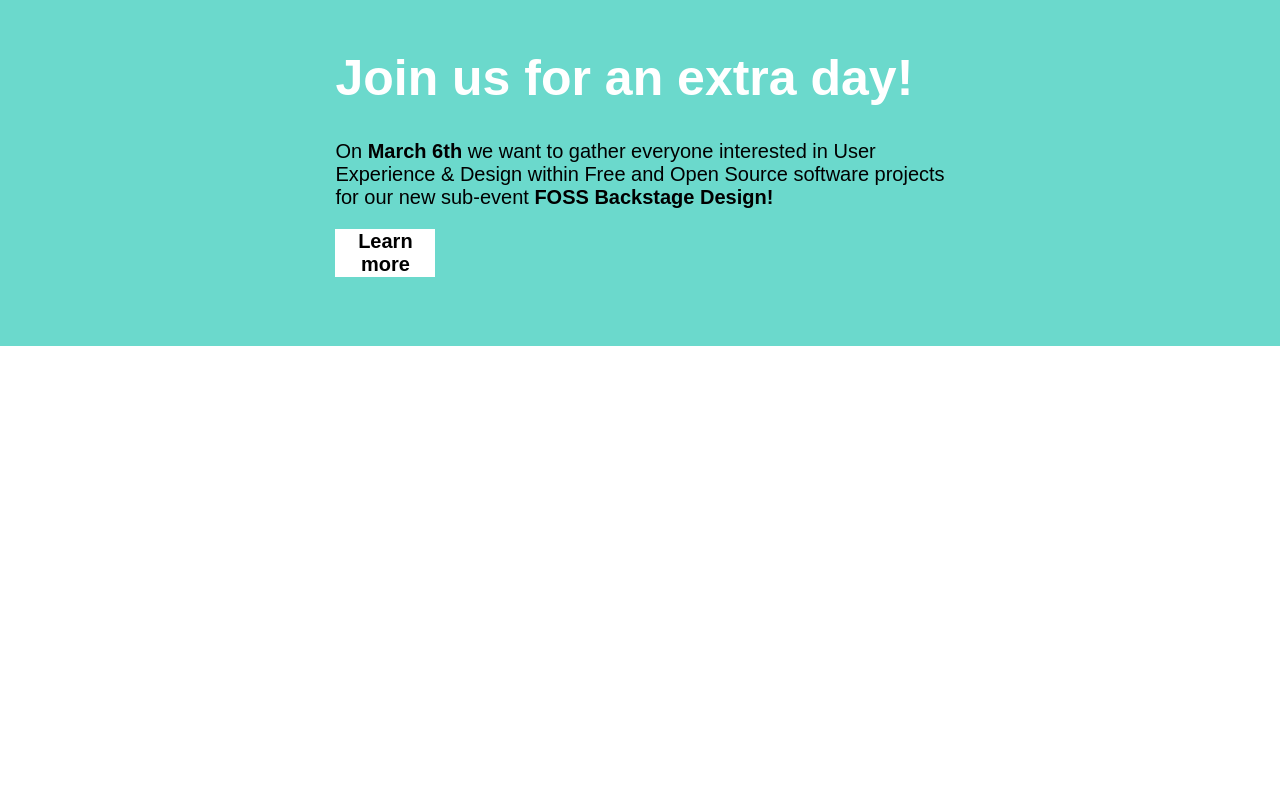
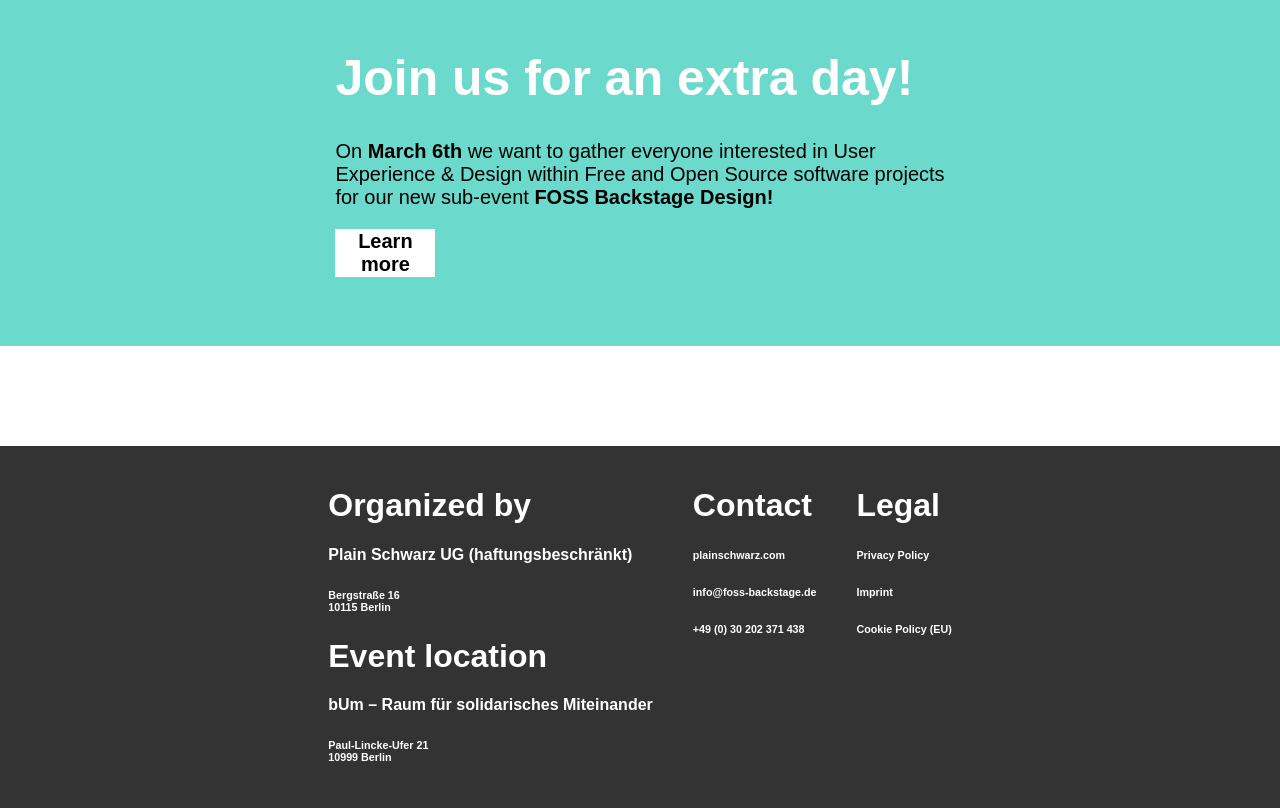
Before and after one commit to YASHRAJ81/RECREATION, a plain HTML site: page index.html in a window 1280 px wide. Shown: the part 1582-2390 px from the top of the page. Before the commit the page ends 2028 px from the top, so only its background shows below. Drawn offline with Linux system fonts and the light colour scheme.

Commit message:
added the footer

```diff
--- a/index.html
+++ b/index.html
@@ -7,6 +7,8 @@
   <title>FOSS Backstage 2024 – Community, Management & Compliance</title>
   <link rel="stylesheet" href="style.css" />
   <link rel="icon" href="icon.png" />
+
+
 </head>
 
 <body>
@@ -195,6 +197,53 @@
       </div>
   </main>
 
+  <footer id="foot">
+    <div id="first-foot">
+      <h1>Organized by</h1>
+      <p class="p">
+      <h4>Plain Schwarz UG (haftungsbeschränkt)</h4>
+
+      <h6>Bergstraße 16 <br>
+        10115 Berlin</h6>
+      </p>
+
+
+      <h1>Event location</h1>
+
+      <p>
+      <h4>bUm – Raum für solidarisches Miteinander</h4>
+
+      <h6>Paul-Lincke-Ufer 21 <br>
+        10999 Berlin</h6>
+      </p>
+
+    </div>
+
+    <div id="second-foot">
+      <h1>Contact</h1>
+      <p>
+      <h6>
+        plainschwarz.com <br></h6>
+      <h6>info@foss-backstage.de <br></h6>
+      <h6>+49 (0) 30 202 371 438</h6>
+
+      </p>
+    </div>
+
+    <div id="third-foot">
+      <h1>Legal
+
+      </h1>
+      <p>
+      <h6>Privacy Policy
+      </h6>
+      <h6>Imprint
+      </h6>
+      <h6>Cookie Policy (EU)</h6>
+      </p>
+    </div>
+
+  </footer>
 
 </body>
 
--- a/style.css
+++ b/style.css
@@ -1,3 +1,6 @@
+
+
+
 body {
   font-family: "Poppins", sans-serif;
   font-weight: 200;
@@ -116,7 +119,7 @@
 
 #head nav img {
   padding: 0;
-  margin-left: 60px;
+
   width: 150px;
 }
 
@@ -124,7 +127,7 @@
   display: flex;
   justify-content: center;
   align-items: center;
-  margin-left: 80px;
+  margin-left: 250px;
   /* position: relative; */
 }
 
@@ -234,3 +237,35 @@
   left: 5%;
   top: 0;
 } */
+
+
+
+
+#foot{
+  background-color: #333333;
+  width: 100%;
+  bottom: 0;
+  height: auto;
+  color: white;
+  display: flex;
+  /* align-items: center; */
+  justify-content: center;
+}
+
+#first-foot{
+  padding: 20px;
+}
+.p h4{
+
+}
+
+.p h6{
+  font-size:30px;
+}
+#second-foot{
+  padding: 20px;
+}
+
+#third-foot{
+  padding: 20px;
+}
```
Lines whose indentation alone changed are shown as unchanged.
